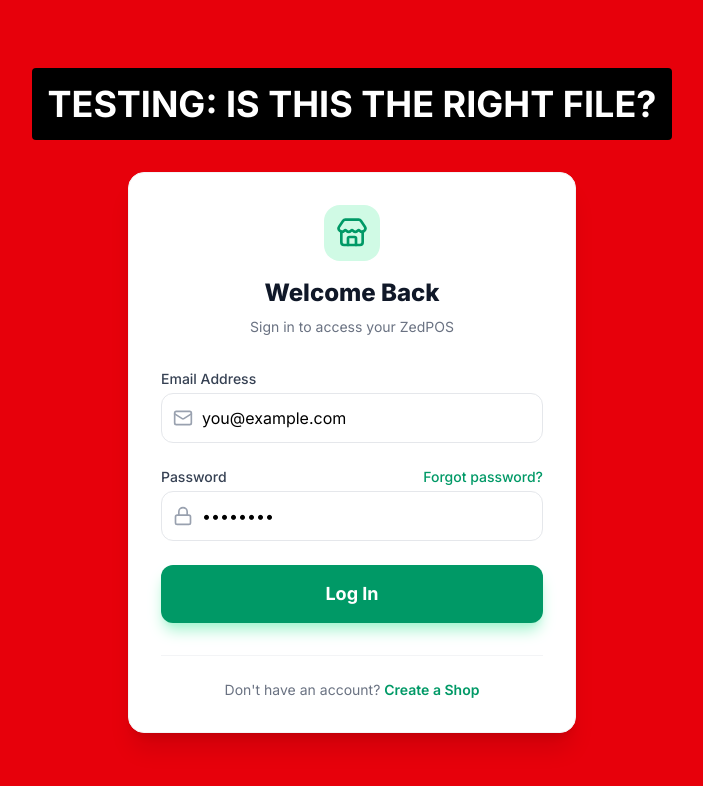
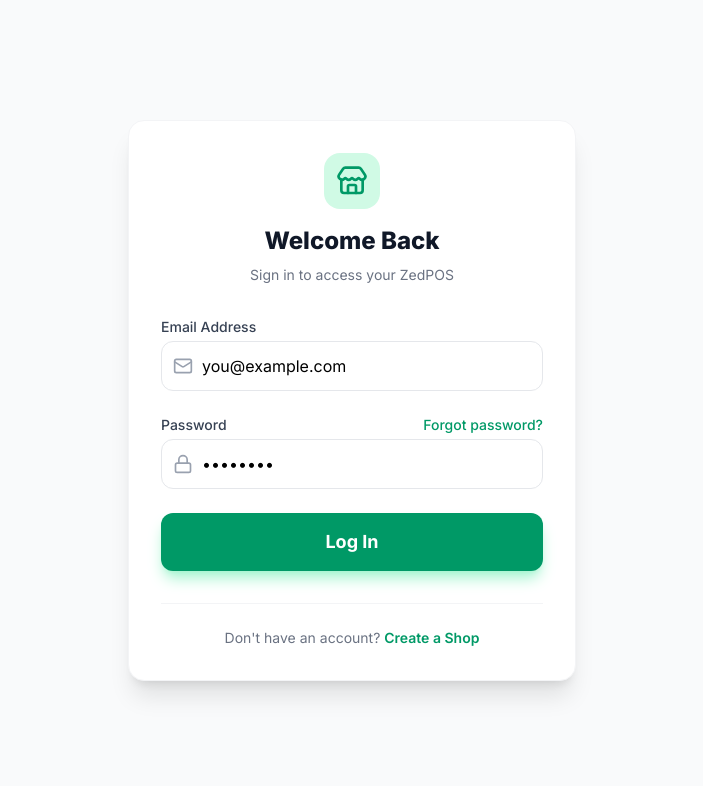
Before and after one commit to thezedpos/ZedPOS, a Next.js app: page /signin in a window 1280 px wide. Shown: the top 786 px of the page, without its empty margins (288-991 px from the left). Built offline with nearby package versions, Linux system fonts and the light colour scheme; no server answers.

Commit message:
login fix

```diff
--- a/src/app/signin/page.tsx
+++ b/src/app/signin/page.tsx
@@ -42,14 +42,7 @@
   };
 
   return (
-    // !!! TEST CHANGE: Background is now RED !!!
-    <div className="min-h-screen bg-red-600 flex flex-col items-center justify-center p-4">
-
-      {/* !!! TEST CHANGE: Big White Header !!! */}
-      <h1 className="text-4xl font-bold text-white mb-8 bg-black p-4 rounded">
-        TESTING: IS THIS THE RIGHT FILE?
-      </h1>
-
+    <div className="min-h-screen bg-gray-50 flex items-center justify-center p-4">
       <div className="bg-white w-full max-w-md p-8 rounded-2xl shadow-xl border border-gray-100">
 
         {/* Header */}
```
